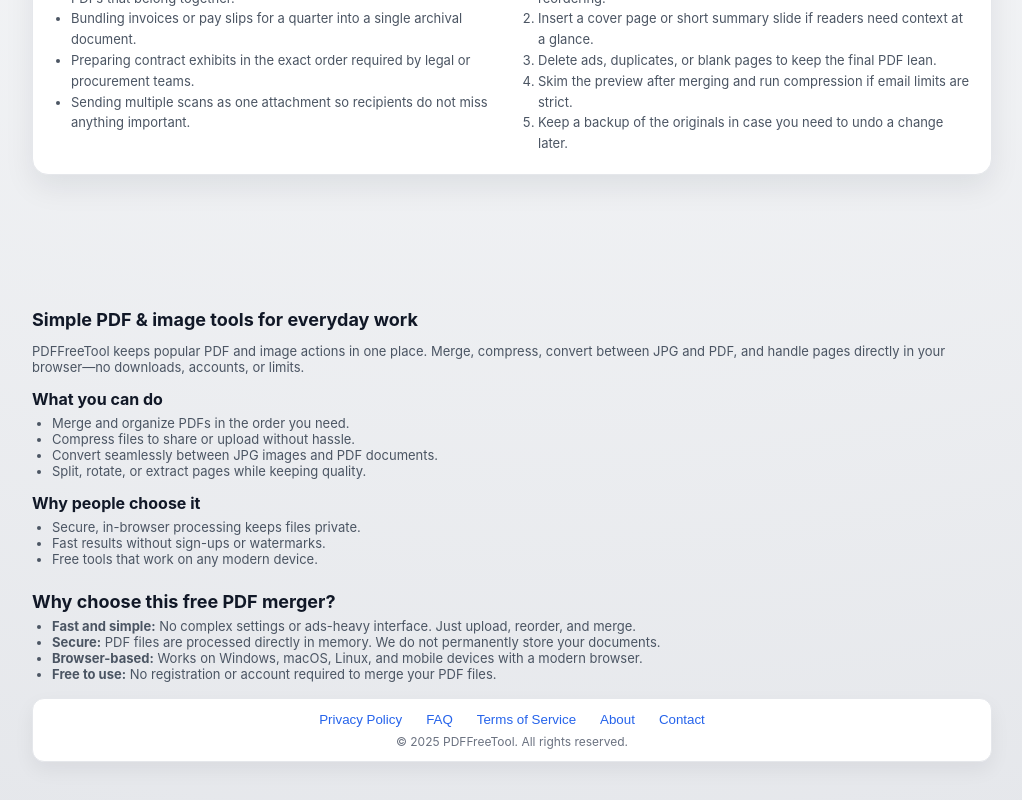
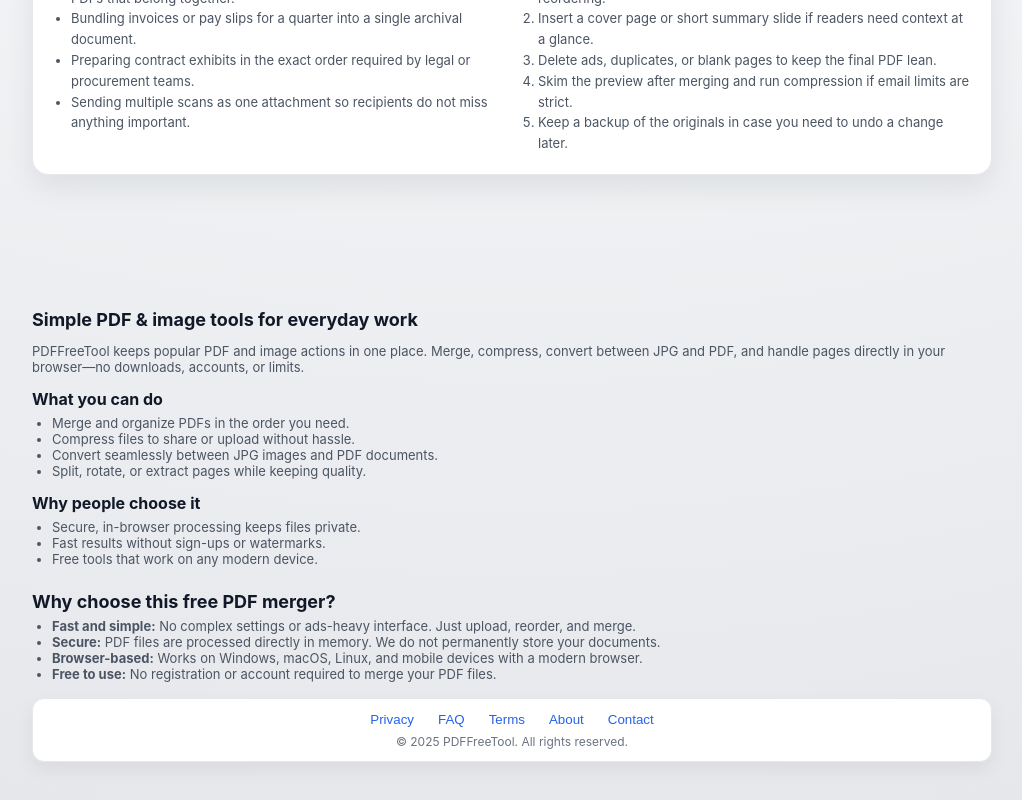
Before and after one commit to berrabeydilli/pdffreetool, a React (Vite) app in the folder frontend/: page / in a window 1280 px wide. Shown: the part 1664-2464 px from the top of the page, without its empty margins (128-1150 px from the left). Built offline with nearby package versions, Linux system fonts and the light colour scheme.

Commit message:
Add Turkish footer translations

```diff
--- a/frontend/src/App.jsx
+++ b/frontend/src/App.jsx
@@ -553,6 +553,7 @@
       about: "About",
       contact: "Contact",
     },
+    footerCopyright: "© 2025 PDFFreeTool. All rights reserved.",
     onlineToolsHeading: "Online PDF and image tools",
     adFriendly: "Ad-friendly content",
     onlineToolsDescription:
@@ -606,6 +607,7 @@
       about: "Hakkında",
       contact: "İletişim",
     },
+    footerCopyright: "© 2025 PDFFreeTool. Tüm hakları saklıdır.",
     onlineToolsHeading: "Çevrimiçi PDF ve görsel araçları",
     adFriendly: "Reklam dostu içerik",
     onlineToolsDescription:
@@ -2880,34 +2882,34 @@
               onClick={() => handleNavigate("privacy")}
               style={{ border: "none", background: "none", color: "#2563eb", cursor: "pointer" }}
             >
-              Privacy Policy
+              {t.nav.privacy}
             </button>
             <button
               onClick={() => handleNavigate("faq")}
               style={{ border: "none", background: "none", color: "#2563eb", cursor: "pointer" }}
             >
-              FAQ
+              {t.nav.faq}
             </button>
             <button
               onClick={() => handleNavigate("terms")}
               style={{ border: "none", background: "none", color: "#2563eb", cursor: "pointer" }}
             >
-              Terms of Service
+              {t.nav.terms}
             </button>
             <button
               onClick={() => handleNavigate("about")}
               style={{ border: "none", background: "none", color: "#2563eb", cursor: "pointer" }}
             >
-              About
+              {t.nav.about}
             </button>
             <button
               onClick={() => handleNavigate("contact")}
               style={{ border: "none", background: "none", color: "#2563eb", cursor: "pointer" }}
             >
-              Contact
+              {t.nav.contact}
             </button>
           </div>
-          <div>© 2025 PDFFreeTool. All rights reserved.</div>
+          <div>{t.footerCopyright || TRANSLATIONS.en.footerCopyright}</div>
         </footer>
 
         {showCookieBanner && (
```
